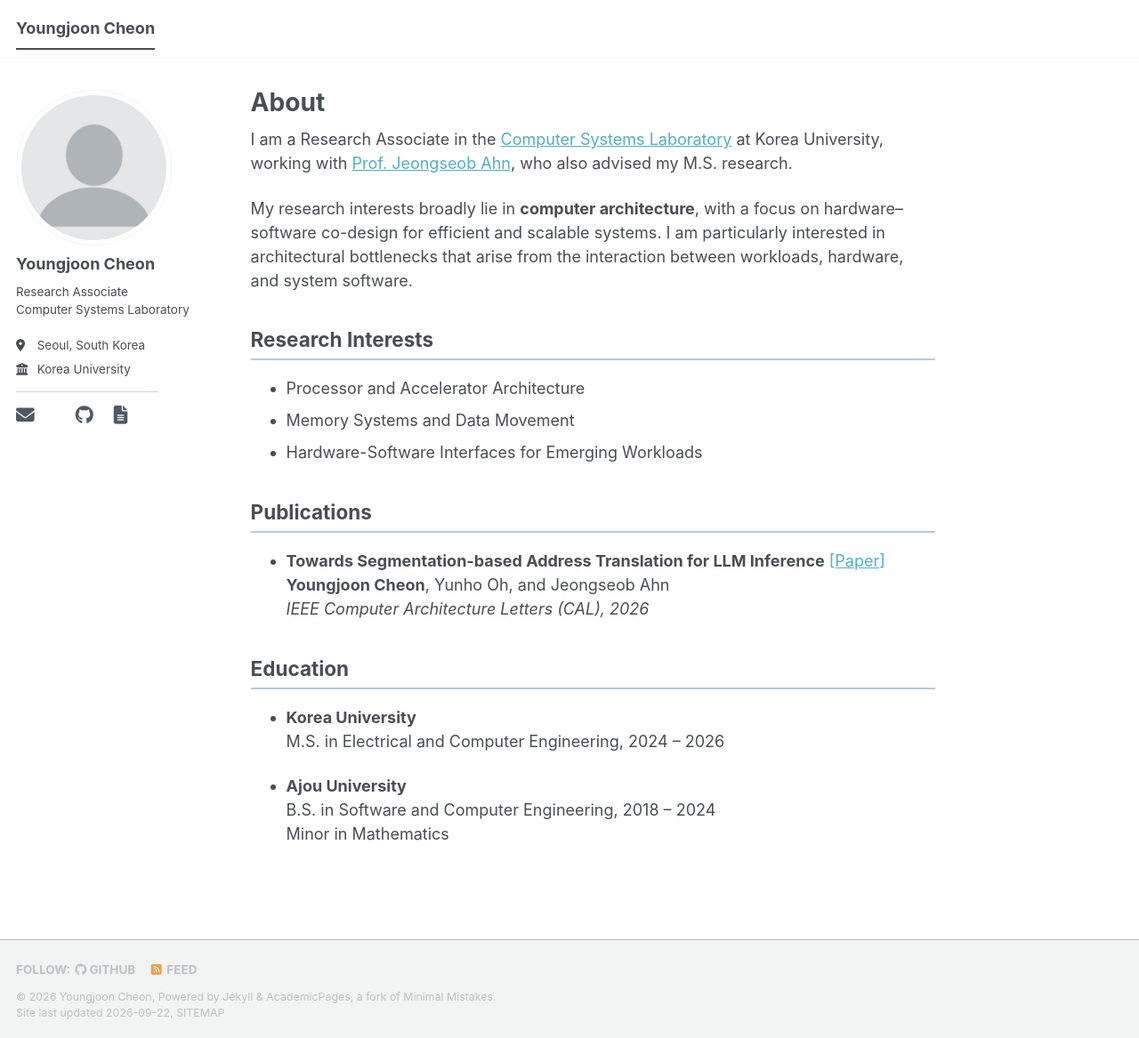
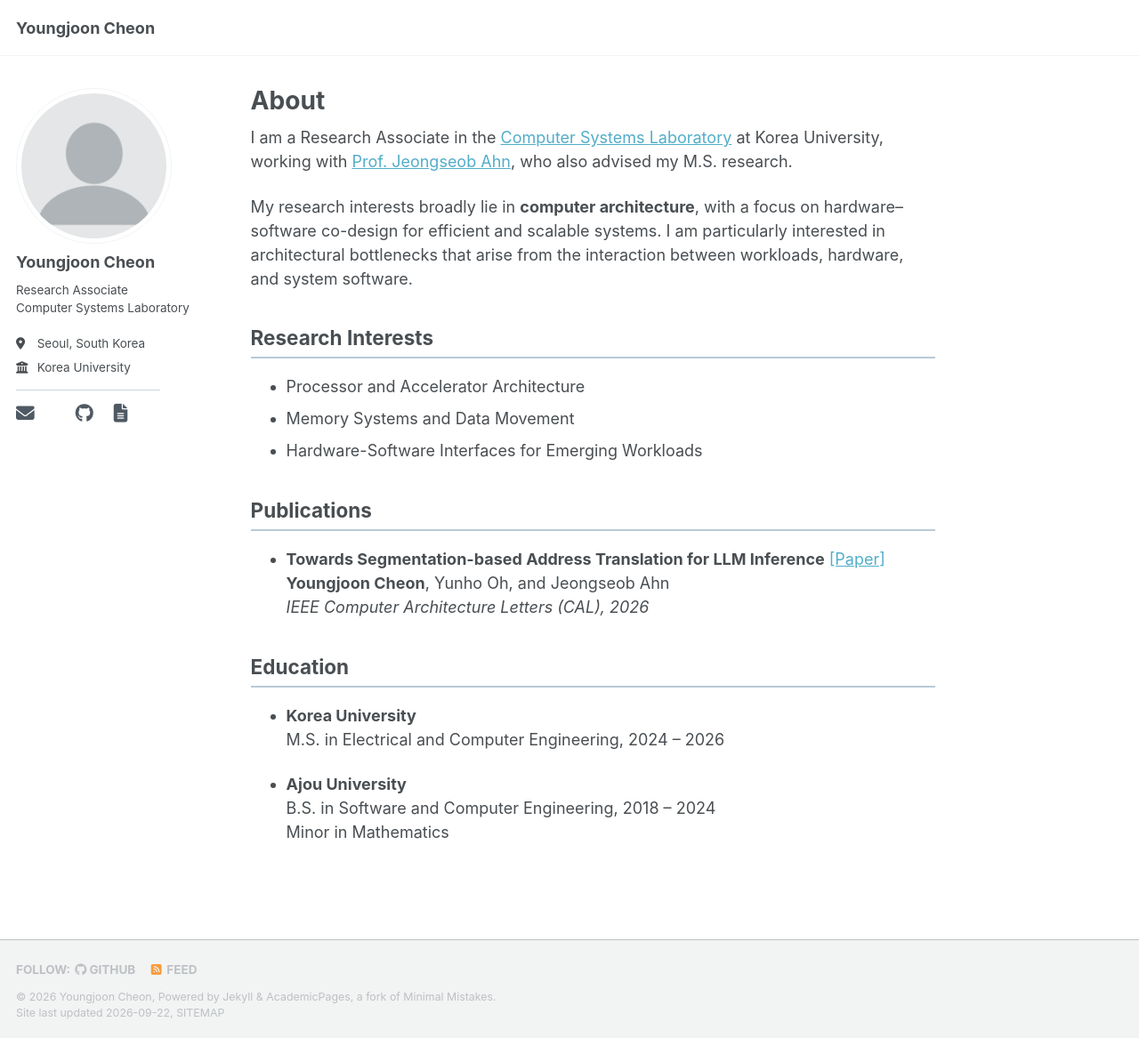
Before and after one commit to cheonyj7/cheonyj7.github.io, a Jekyll site: the page built from _pages/about.md, in a window 1280 px wide and 1167 px high. Shown: the whole window at 89% size. Built offline with Jekyll 4.4.1, drawn with Linux system fonts in a browser that asks for light colours; a style sheet for code colours, icons or effects is not loaded.

Commit message:
Minor fix in overall template

```diff
--- a/assets/css/main.scss
+++ b/assets/css/main.scss
@@ -56,11 +56,23 @@
   margin-top: 0.8rem;
   padding-top: 0.8rem;
 
-  /* Short divider above icons */
-  background-image: linear-gradient(#cbd3d9, #cbd3d9);
-  background-repeat: no-repeat;
-  background-size: 82% 1px;
-  background-position: left top;
+  border-top: none !important;
+  background: none !important;
+
+  position: relative;
+}
+
+.author__icon-links::before {
+  content: "";
+  position: absolute;
+
+  top: 0;
+  left: 0;
+
+  width: 9rem;
+  height: 1px;
+
+  background: #cbd3d9;
 }
 
 .author__icon-links a {
@@ -79,3 +91,16 @@
   color: #4f7fa3;
   transform: translateY(-1px);
 }
+
+.masthead .site-title {
+  border-bottom: none !important;
+  text-decoration: none !important;
+}
+
+.masthead .site-title,
+.masthead .masthead__menu-item--lg,
+.masthead .masthead__menu-item--lg a {
+  border-bottom: none !important;
+  text-decoration: none !important;
+  box-shadow: none !important;
+}
```
